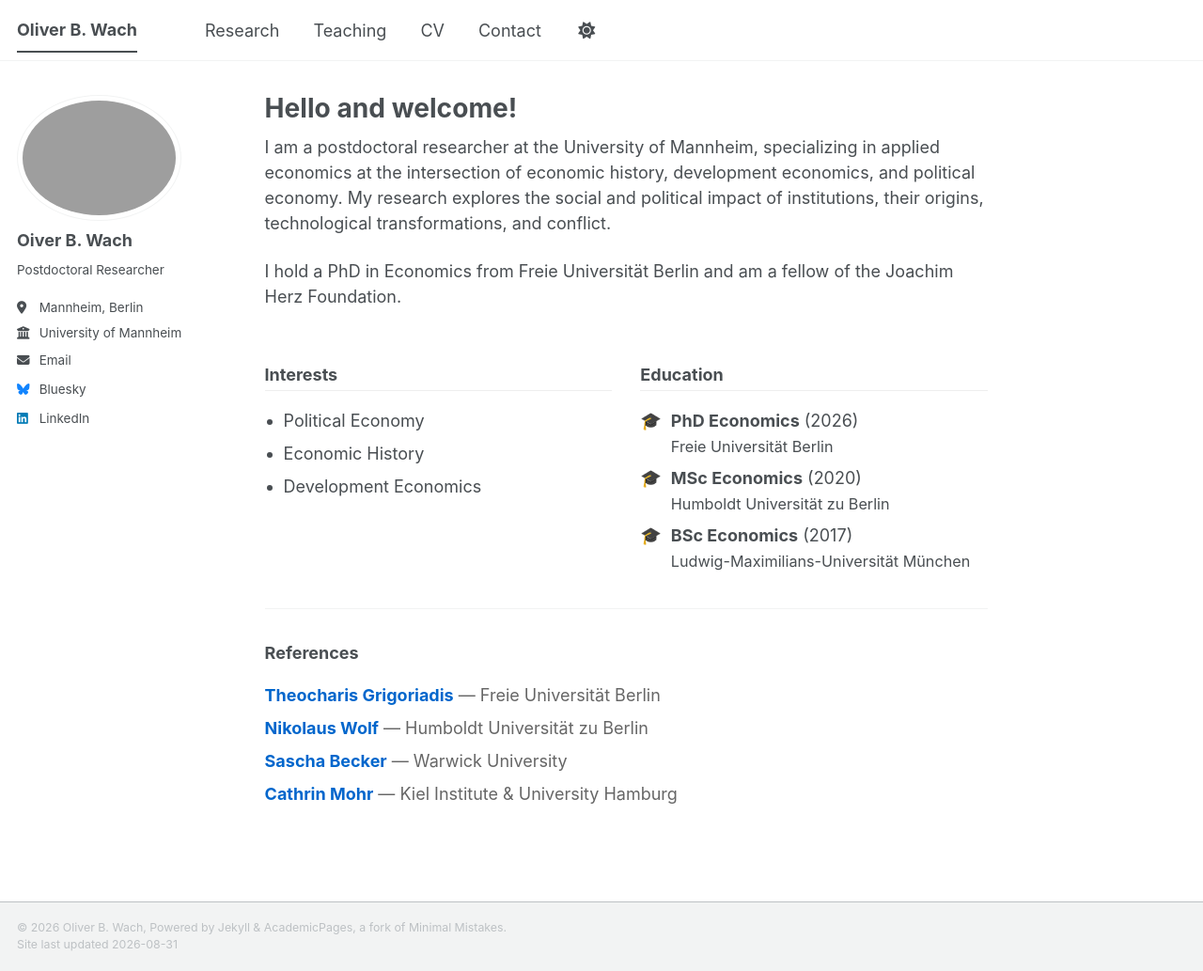
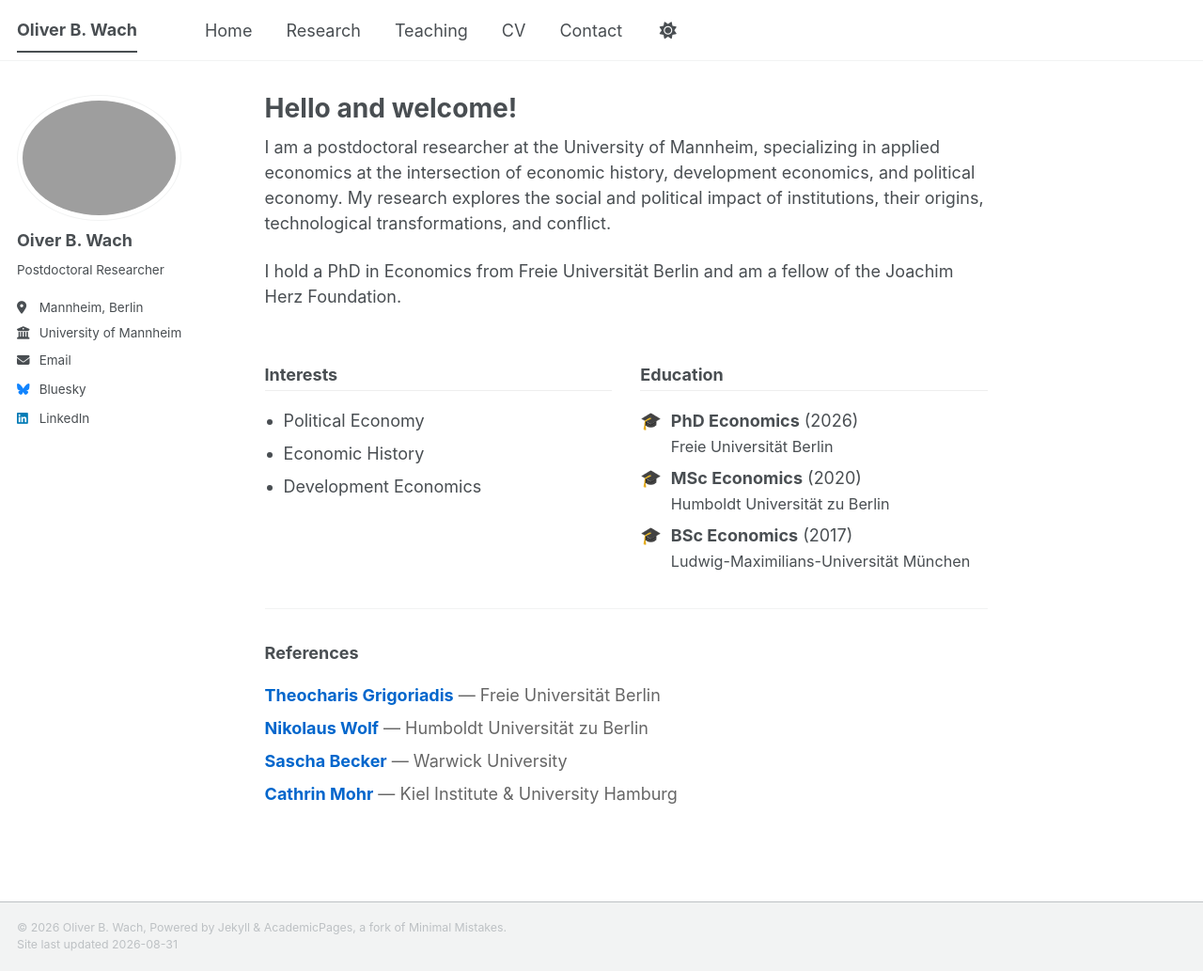
Before and after one commit to oliverwach/oliverwach.github.io, a Jekyll site: the page built from _pages/about.md, in a window 1280 px wide and 1033 px high. Shown: the whole window at 94% size. Built offline with Jekyll 4.4.1, drawn with Linux system fonts in a browser that asks for light colours; a style sheet for code colours, icons or effects is not loaded.

Commit message:
update 31 August 2.0

```diff
--- a/_config.yml
+++ b/_config.yml
@@ -12,7 +12,7 @@ site_theme               : "default" # The available themes options are "default
 title                    : "Oliver B. Wach"
 title_separator          : "-"
 name                     : &name "Oliver B. Wach"
-description              : &description "Your Name's academic portfolio"   # Update this with a general description of your site, this is the default if not overridden by a page
+description              : &description "My academic portfolio"   # Update this with a general description of your site, this is the default if not overridden by a page
 url                      : https://oliverwach.github.io # The base hostname & protocol for your site e.g. "https://[your GitHub username].github.io",
                                                            # or if you already have some other page hosted on Github then use "https://[your GitHub username].github.io/[Your Repo Name]"
 baseurl                  : "" # the subpath of your site, e.g. "/blog"
--- a/_data/navigation.yml
+++ b/_data/navigation.yml
@@ -8,6 +8,9 @@
 #      Markdown formatted page while the second is generated using JSON.
 
 main:
+  - title: "Home"
+    url: /
+
   - title: "Research"
     url: /publications/
 
```
Also changed, not shown: 1 other file.
